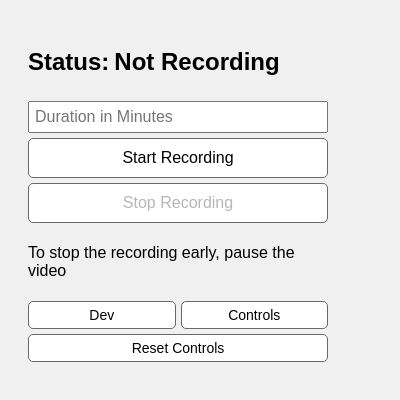
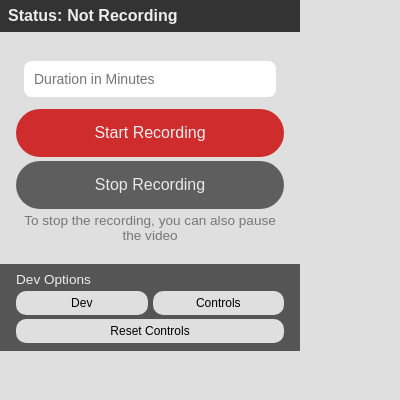
Before and after one commit to TimsGarage/extension_recorder, a browser extension: page popup.html in a window 400 px wide. Drawn offline with Linux system fonts and the light colour scheme.

Commit message:
Adjusted styling to look a bit cooler

```diff
--- a/popup.html
+++ b/popup.html
@@ -7,64 +7,118 @@
 </head>
 <body>
     <div class="status_header">
-        <h2 style="margin-right: 5px;">Status: </h2>
-        <h2 id="nereus_statusMessage">Not Recording</h2>
+        <h4 style="margin-right: 5px;">Status: </h4>
+        <h4 id="nereus_statusMessage">Not Recording</h4>
     </div>
+
+    <div class="main-controls">
         <input type="number" id="nereus_durationInput" placeholder="Duration in Minutes" />
         <button id="nereus_recordButton" >Start Recording</button>
         <button id="nereus_stopButton" disabled>Stop Recording</button>
-    <p>To stop the recording early, pause the video</p>
+        <p style="color: #777; text-align: center;">To stop the recording, you can also pause the video</p>
+    </div>
 
+
+    <div class="dev-options">
+        <p>Dev Options</p>
         <div style="display: flex; gap: 5px; width: 100%">
             <button id="nereus_dev" style="flex: 1;"> Dev </button>
             <button id="nereus_controlsButton" style="flex: 1;">Controls</button>
         </div>
         <button id="nereus_resetButton">Reset Controls</button>
+    </div>
+
+
     <script src="popup.js"></script>
 </body>
 </html>
 
 <style>
+    h1,h2,h3,h4,h5,p {
+        padding: 0;
+        margin: 0;
+    }
+    p {
+        font-size: .85rem;
+    }
     body {
         font-family: Arial, sans-serif;
-        padding: 20px;
+        margin: 0;
         display: flex;
         flex-direction: column;
         gap: 5px;
         width: 300px;
-        background-color: #f0f0f0;
+        background-color: #dfdfdf;
     }
     button {
         padding: 5px;
-        font-size: 14px;
-        background-color: #ffffff;
-        border: 1px solid #696969;
-        border-radius: 5px;
+        font-size: 12px;
+        background-color: #dfdfdf;
+        border: none;
+        border-radius: 10px;
     }
     button:hover:not(:disabled) {
-        background-color: #f0f0f0;
+        background-color: #f8f8f8;
         cursor: pointer;
+    }
+    button:disabled{
+        opacity: .75;
+        cursor:not-allowed;
     }
 
     .status_header {
         display: flex;
         align-items: center;
+        height: 1rem;
+        padding: .5rem;
+        background-color: #333;
+        color: #eee;
     }
 
-    #nereus_statusMessage {
-        margin: 0;
+    .main-controls {
+        display: flex;
+        flex-direction: column;
+        gap: .25rem;
+        padding: 1rem;
     }
 
     #nereus_recordButton,
     #nereus_stopButton {
-        padding: 10px;
+        padding: 15px;
         margin-right: 10px;
         font-size: 16px;
         width: 100%;
+        border: none;
+        border-radius: 2rem;
+        background-color: #333;
+        color: #eee;
+    }
+    #nereus_stopButton:hover:not(:disabled) {
+        background-color: #555;
+    }
+
+    #nereus_recordButton {
+        background-color: #cf2d2d;
+    }
+    #nereus_recordButton:hover:not(:disabled) {
+        background-color: #df0000;
     }
 
     #nereus_durationInput {
-        padding: 5px;
-        font-size: 16px;
+        padding: 10px;
+        margin: .5rem;
+        font-size: 14px;
+        border-radius: .5rem;
+        border: none;
     }
+
+    .dev-options {
+        display: flex;
+        flex-direction: column;
+        gap: .25rem;
+        padding: .5rem 1rem;
+        color: #eee;
+        background-color: #555;
+    }
+
 </style>
```
Lines whose indentation alone changed are shown as unchanged.
